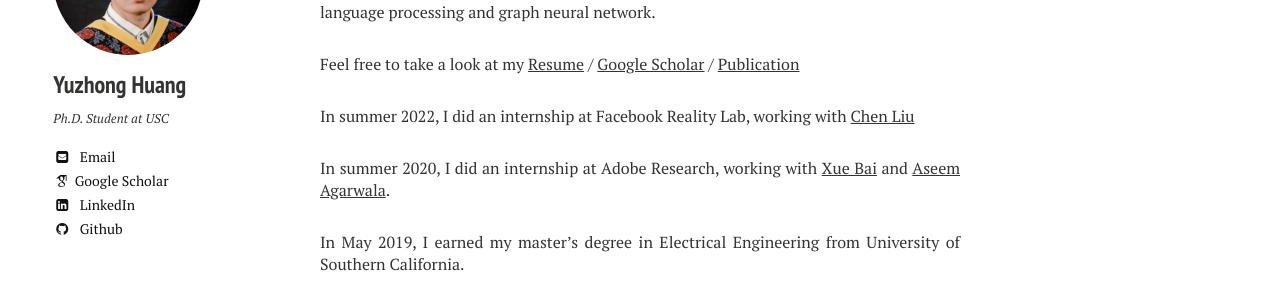
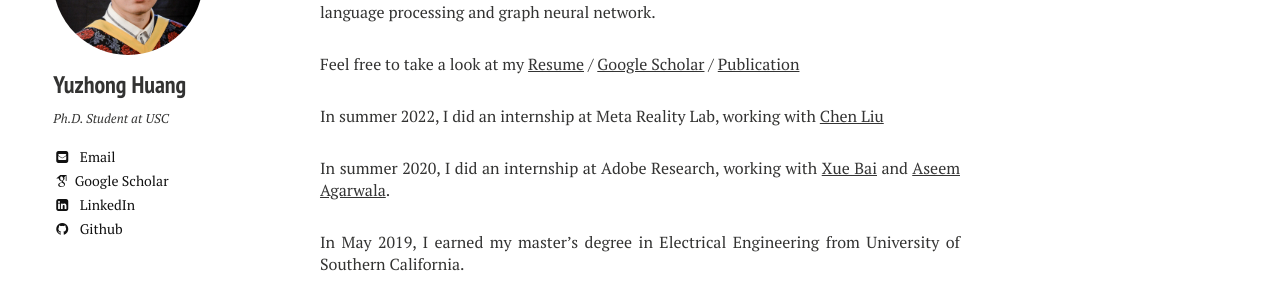
Before and after one commit to YuzhongHuangCS/yuzhonghuangcs.github.io, a Jekyll site: the page built from index.md, in a window 1280 px wide. Shown: the part 251-551 px from the top of the page. Built offline with Jekyll 4.4.1, drawn with Linux system fonts in a browser that asks for light colours; some web fonts are replaced.

Commit message:
update ip

```diff
--- a/VideoTrim/index.html
+++ b/VideoTrim/index.html
@@ -158,7 +158,7 @@
                             Paper
                         </a>
                     </li><li class="nav-item text-center">
-                        <a href="http://35.247.89.43:8080/chart/list.html" class="nav-link">
+                        <a href="http://3.99.134.211/chart/list.html" class="nav-link">
                             <svg style="width:48px;height:48px" viewBox="0 0 24 24">
                                 <path fill="currentColor" d="M21,16.5C21,16.88 20.79,17.21 20.47,17.38L12.57,21.82C12.41,21.94 12.21,22 12,22C11.79,22 11.59,21.94 11.43,21.82L3.53,17.38C3.21,17.21 3,16.88 3,16.5V7.5C3,7.12 3.21,6.79 3.53,6.62L11.43,2.18C11.59,2.06 11.79,2 12,2C12.21,2 12.41,2.06 12.57,2.18L20.47,6.62C20.79,6.79 21,7.12 21,7.5V16.5M12,4.15L6.04,7.5L12,10.85L17.96,7.5L12,4.15M5,15.91L11,19.29V12.58L5,9.21V15.91M19,15.91V9.21L13,12.58V19.29L19,15.91Z"></path>
                             </svg>
@@ -166,7 +166,7 @@
                             Chart Player
                         </a>
                 </li><li class="nav-item text-center">
-                        <a href="http://35.247.89.43:8080/" class="nav-link">
+                        <a href="http://3.99.134.211:8080/" class="nav-link">
                             <svg style="width:48px;height:48px" viewBox="0 0 24 24">
                                 <path fill="currentColor" d="M19,8L15,12H18A6,6 0 0,1 12,18C11,18 10.03,17.75 9.2,17.3L7.74,18.76C8.97,19.54 10.43,20 12,20A8,8 0 0,0 20,12H23M6,12A6,6 0 0,1 12,6C13,6 13.97,6.25 14.8,6.7L16.26,5.24C15.03,4.46 13.57,4 12,4A8,8 0 0,0 4,12H1L5,16L9,12"></path>
                             </svg>
@@ -175,7 +175,7 @@
                         </a>
                     </li>
                 <li class="nav-item text-center">
-                        <a href="http://35.247.89.43/" class="nav-link">
+                        <a href="http://3.99.134.211/" class="nav-link">
                             <svg style="width:48px;height:48px" viewBox="0 0 24 24"><path fill="currentColor" d="M22 1v2h-2v-2h-2v4h-12v-4h-2v2h-2v-2h-2v22h2v-2h2v2h2v-4h12v4h2v-2h2v2h2v-22h-2zm-18 18h-2v-2h2v2zm0-4h-2v-2h2v2zm0-4h-2v-2h2v2zm0-4h-2v-2h2v2zm14 9h-12v-8h12v8zm4 3h-2v-2h2v2zm0-4h-2v-2h2v2zm0-4h-2v-2h2v2zm0-4h-2v-2h2v2z"/></svg>
                             <br>
                             Generated Clip
--- a/index.md
+++ b/index.md
@@ -6,7 +6,7 @@
 
 Feel free to take a look at my [Resume](/assets/doc/Yuzhong_Huang_Resume.pdf) / [Google Scholar](https://scholar.google.fr/citations?user=l-LjJLkAAAAJ) / [Publication](/publication/)
 
-In summer 2022, I did an internship at Facebook Reality Lab, working with [Chen Liu](http://art-programmer.github.io/)
+In summer 2022, I did an internship at Meta Reality Lab, working with [Chen Liu](http://art-programmer.github.io/)
 
 In summer 2020, I did an internship at Adobe Research, working with [Xue Bai](https://sites.google.com/view/xuebai/home) and [Aseem Agarwala](http://www.agarwala.org/).
 
```
